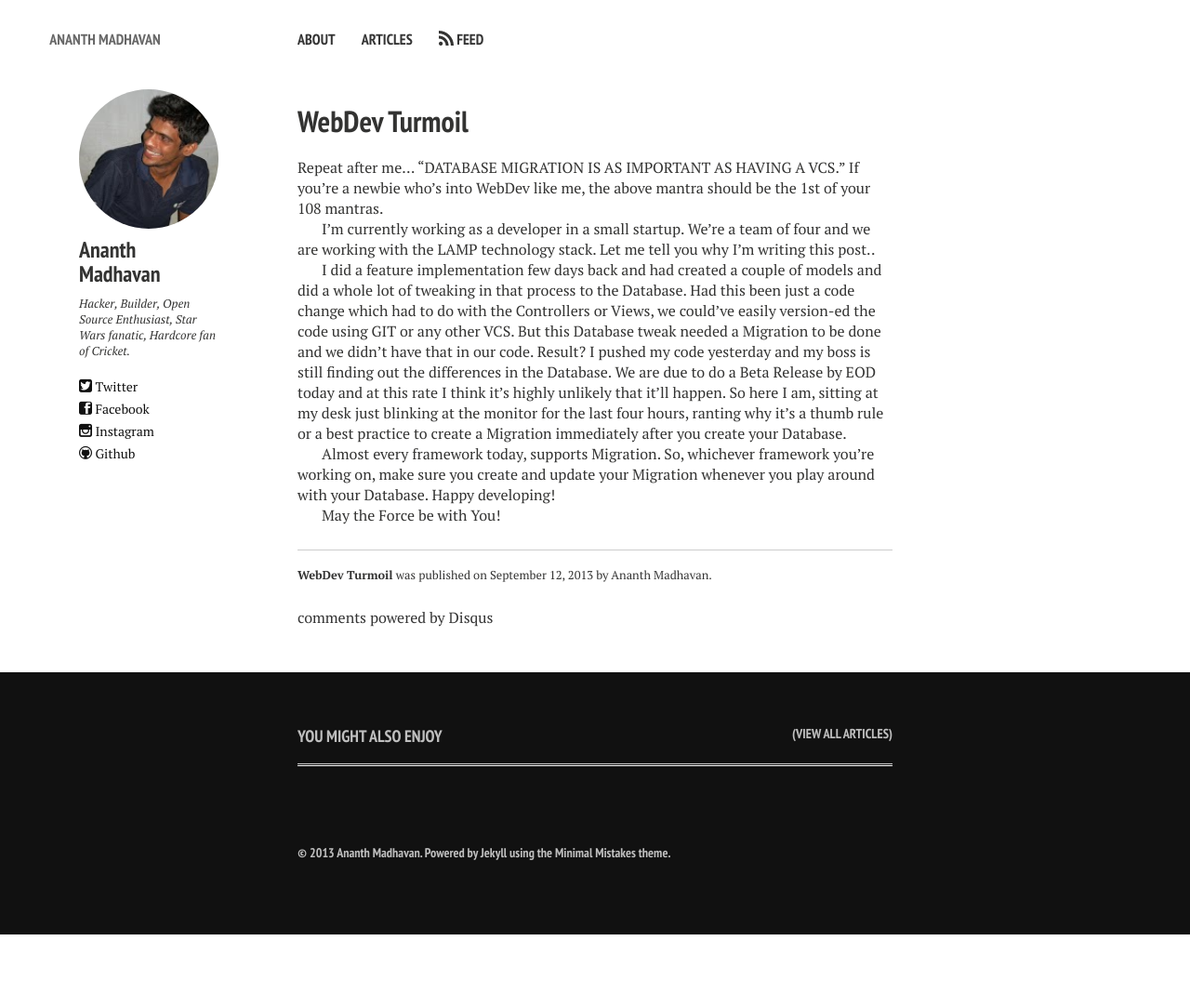
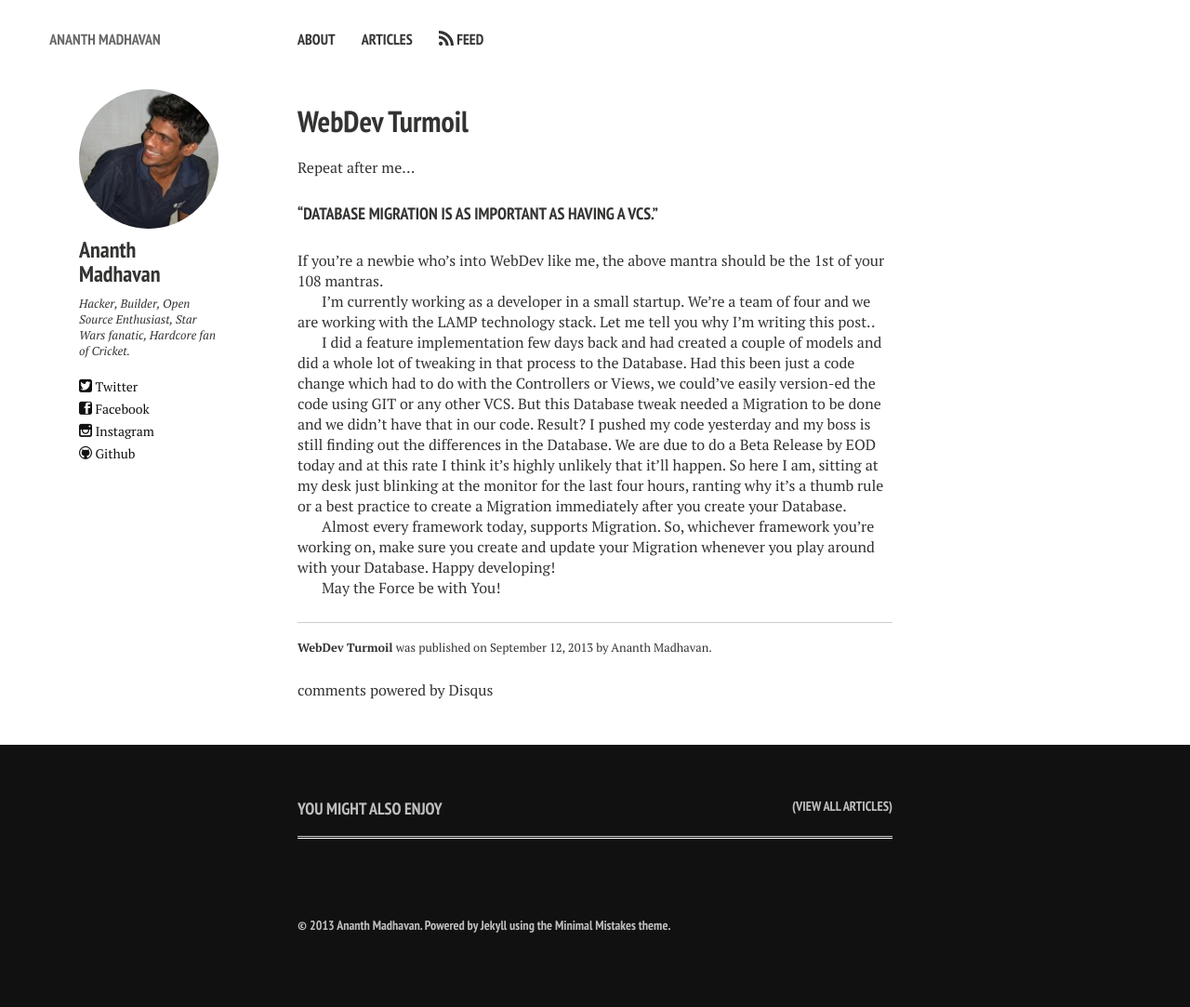
Before and after one commit to ananth99/ananth99.github.com, a Jekyll site: the page built from _posts/2013-09-12-WebDev-Turmoil.md, in a window 1280 px wide. Shown: the whole page at 93% size. Built offline with Jekyll 4.4.1, drawn with Linux system fonts in a browser that asks for light colours; nearby versions of some CDN libraries; comment, search, counter and statistics services are not loaded; before the commit the page ends 1005 px from its top, so only the background shows below that.

```diff
--- a/_posts/2013-09-12-WebDev-Turmoil.md
+++ b/_posts/2013-09-12-WebDev-Turmoil.md
@@ -7,7 +7,8 @@ tags: [Databases, Startups]
 ---
 
 Repeat after me...
-"DATABASE MIGRATION IS AS IMPORTANT AS HAVING A VCS."
+
+####"DATABASE MIGRATION IS AS IMPORTANT AS HAVING A VCS."
 If you're a newbie who's into WebDev like me, the above mantra should be the 1st of your 108 mantras.
 
 I'm currently working as a developer in a small startup. We're a team of four and we are working with the LAMP technology stack. Let me tell you why I'm writing this post..
```
Also changed, not shown: 3 other files.
